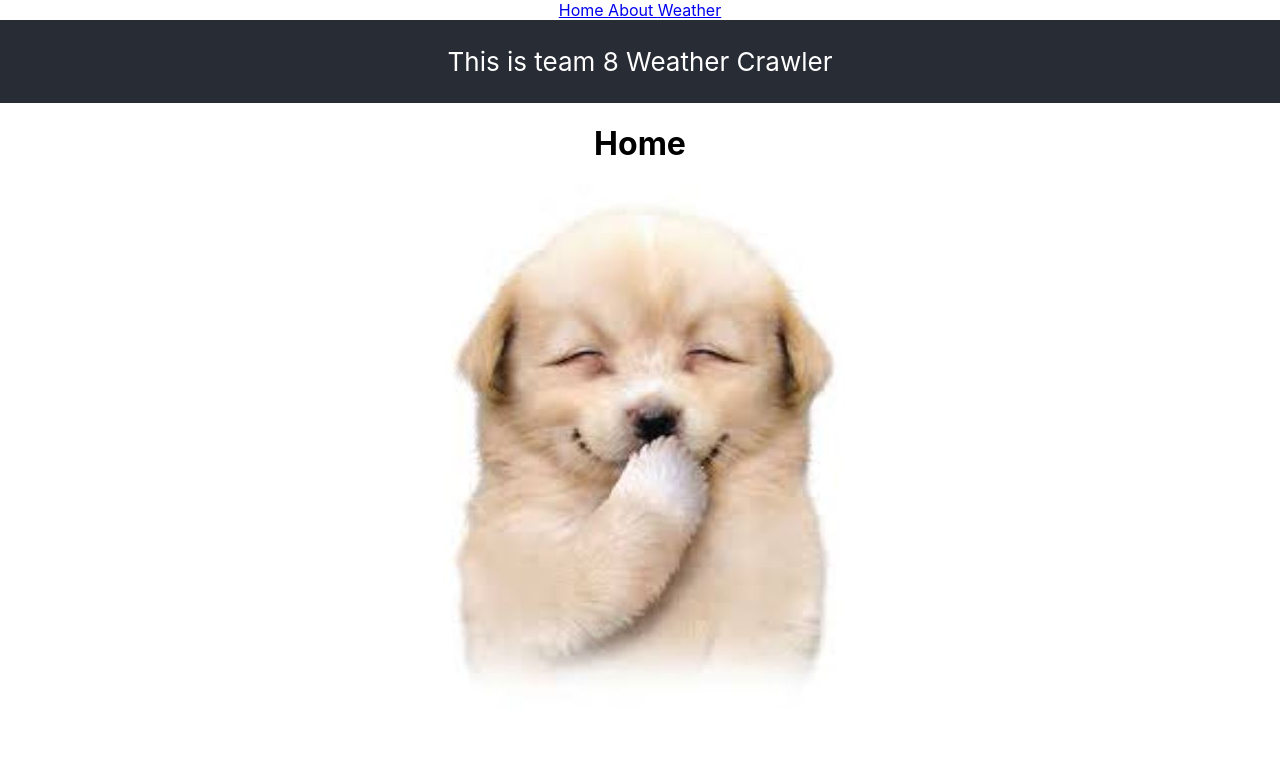
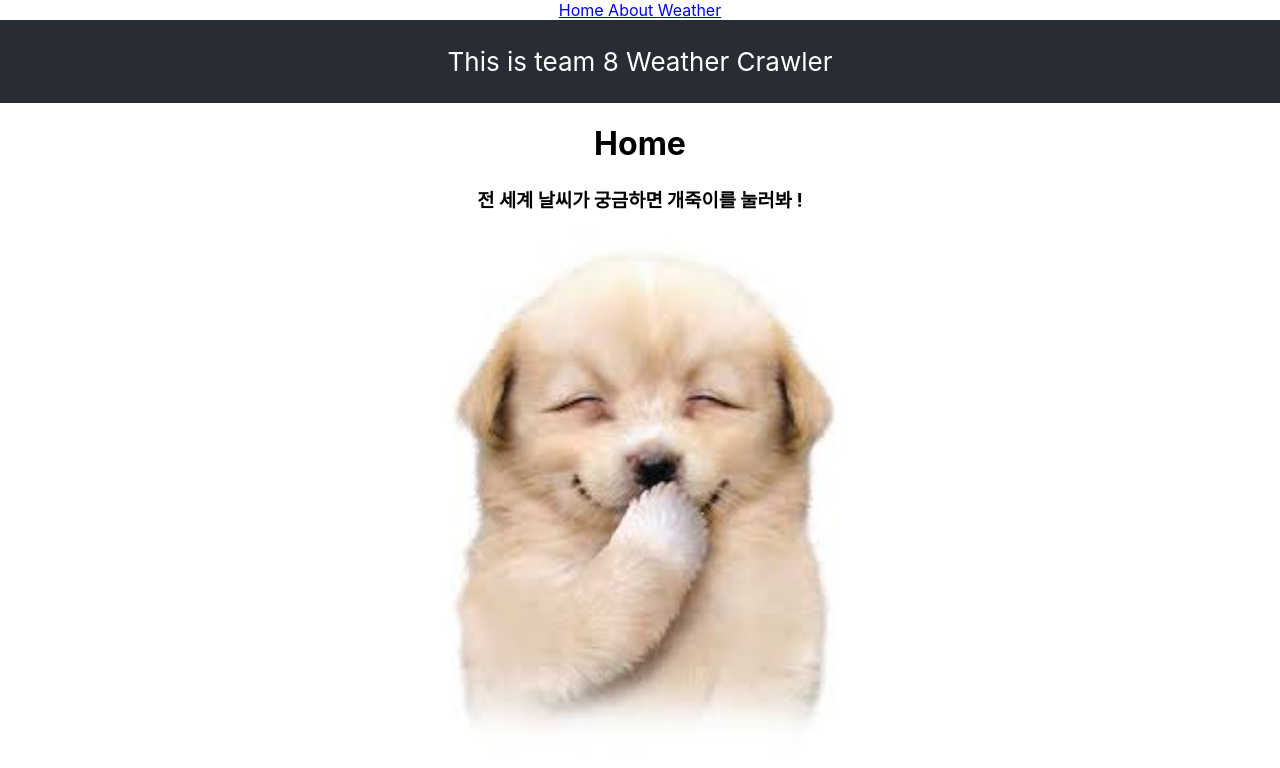
Before and after one commit to cnugithubpractice8/RC_weather, a React (Create React App) app: page / in a window 1280 px wide. Shown: the top 768 px of the page. Built offline with nearby package versions, Linux system fonts and the light colour scheme.

Commit message:
add weather map & design

```diff
--- a/src/About.js
+++ b/src/About.js
@@ -13,6 +13,7 @@ const Home = () => {
       <h1>Welcome EveryOne</h1>
       <a href= "https://www.twitch.tv/noocutt33"> NooCuTT Twitch channel </a><br></br><br></br>
 
+
     </div>
   );
 };
--- a/src/Home.js
+++ b/src/Home.js
@@ -5,8 +5,10 @@ const Home = () => {
   return (
     <div>
       <h1>Home</h1>
+      <h3> 전 세계 날씨가 궁금하면 개죽이를 눌러봐 ! </h3>
+       <a href= "https://openweathermap.org/weathermap?basemap=map&cities=true&layer=temperature&lat=30&lon=-20&zoom=5">
        <img src={logo} alt="nice dog"/>
-
+       </a>
     </div>
   );
 };
```
